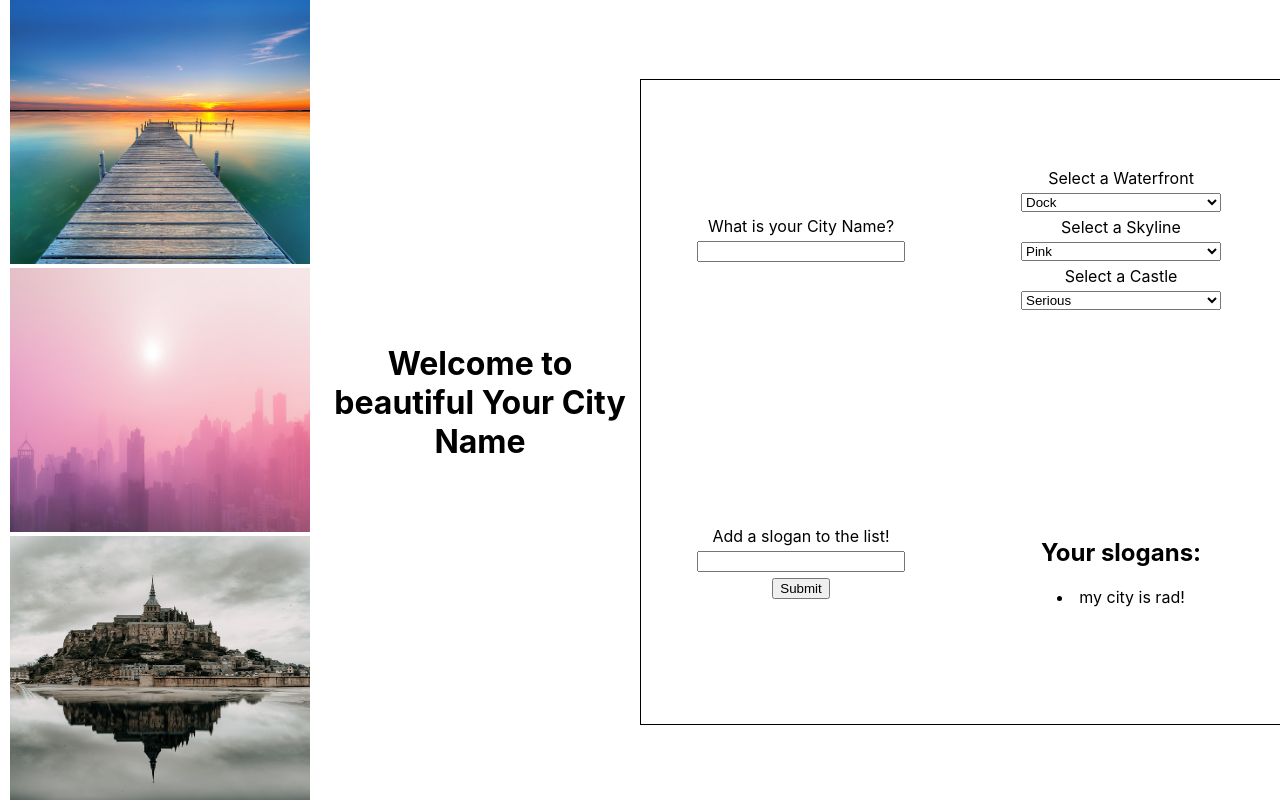
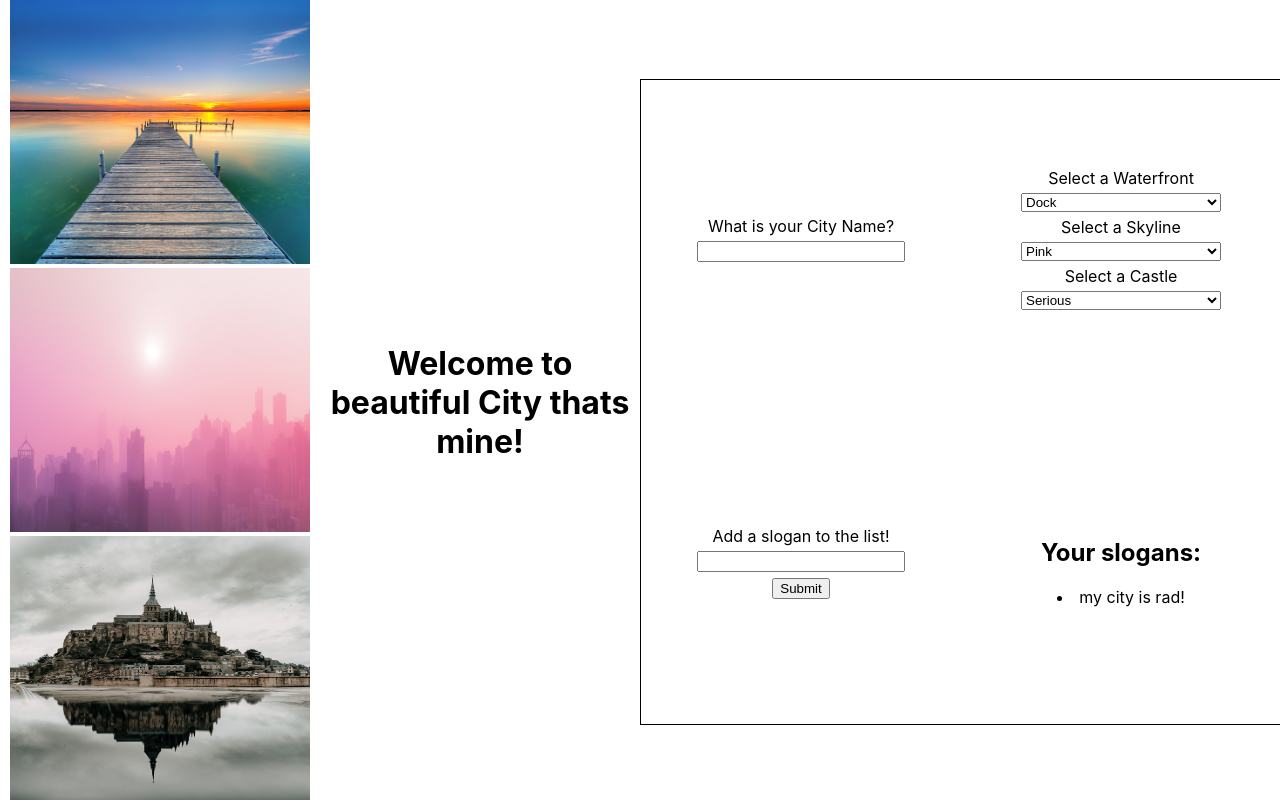
Before and after one commit to jenna-graham/city-builder-hb-react, a React (Create React App) app: page / in a window 1280 px wide. Built offline with nearby package versions, Linux system fonts and the light colour scheme.

Commit message:
ran test in App.test.js

```diff
--- a/src/App.js
+++ b/src/App.js
@@ -15,7 +15,7 @@ function App() {
   const [waterfrontId, setWaterfrontId] = useState(1);
   const [castleId, setCastleId] = useState(1);
   // you'll need to track a city name, which starts as the city name of your choice.
-  const [cityName, setCityName] = useState('Your City Name');
+  const [cityName, setCityName] = useState('City thats mine!');
   // finally, you'll need an array of slogans, which could start out as ['The City of Excellence'] for example
 
   const [slogans, setSlogans] = useState(['my city is rad!']);
```
Also changed, not shown: 1 other file (tests, documents, lock files or other folders).
